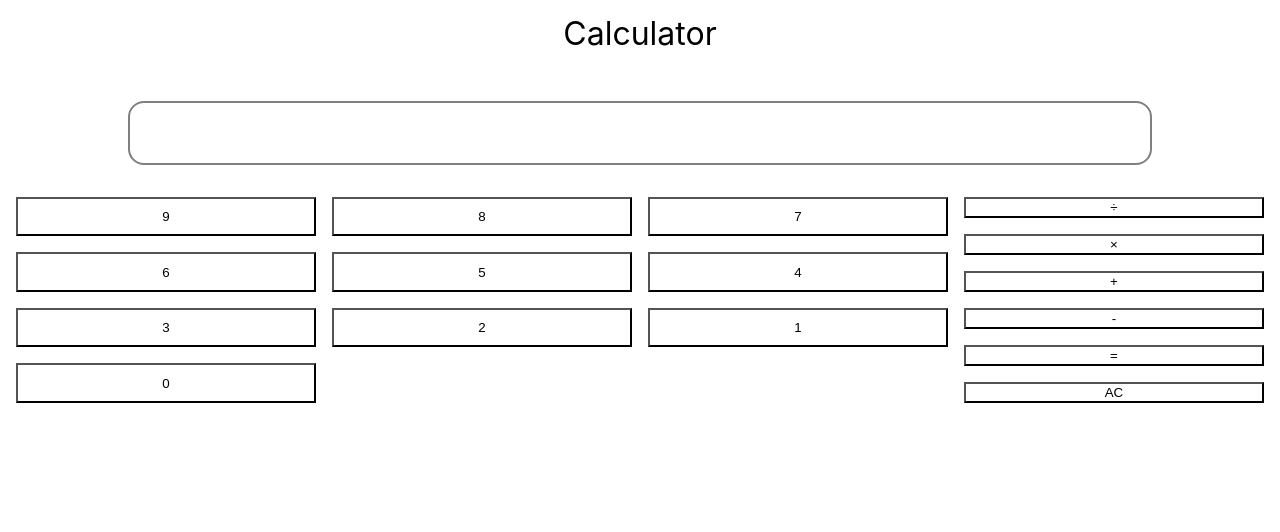
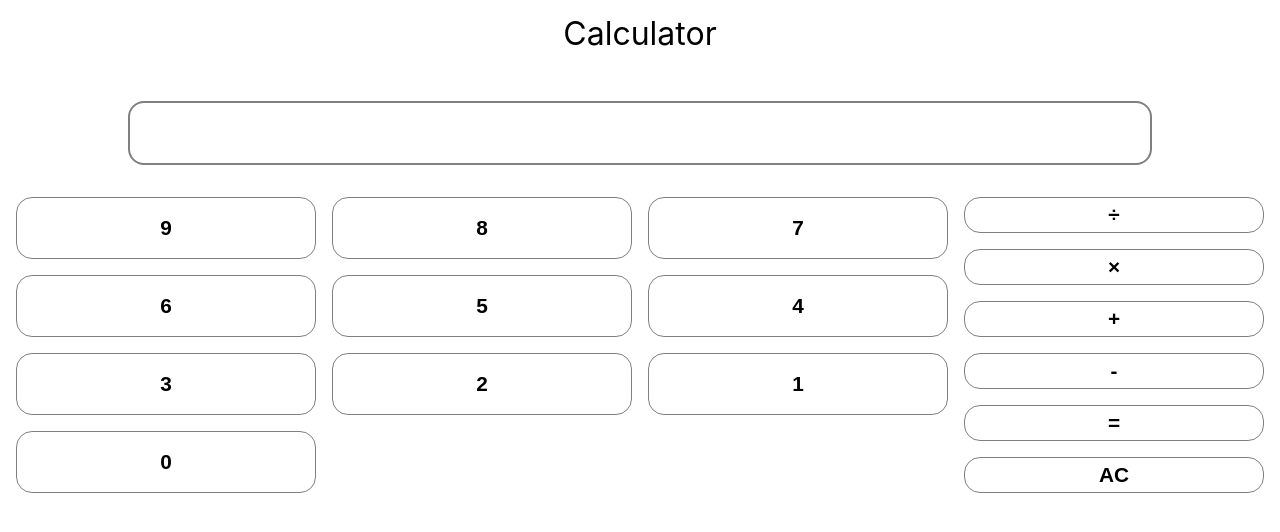
Before and after one commit to eteRnaL198/calculator, a React (Create React App) app: page / in a window 1280 px wide. Shown: the top 532 px of the page. Built offline with nearby package versions, Linux system fonts and the light colour scheme.

Commit message:
Add all clear (AC)

```diff
--- a/src/components/Button.jsx
+++ b/src/components/Button.jsx
@@ -75,6 +75,8 @@ const Button = ({label, inputValue, setInputValue}) => {
         formula.push(symbols.shift())
       }
       console.log("formula: ", formula)
+    } else if(label === "AC") {
+      setInputValue("");
     }
 
   }
--- a/src/styles/App.css
+++ b/src/styles/App.css
@@ -40,14 +40,14 @@
   width: 80%;
 }
 
-/* Num */
-.num_button {
+/* Button */
+.button {
   border: 1px solid gray;
   border-radius: 1rem;
   font-size: 1.3rem;
   font-weight: bold;
   line-height: 2rem;
 }
-.num_button:hover {
+.button:hover {
   background: gray;
 }
```
